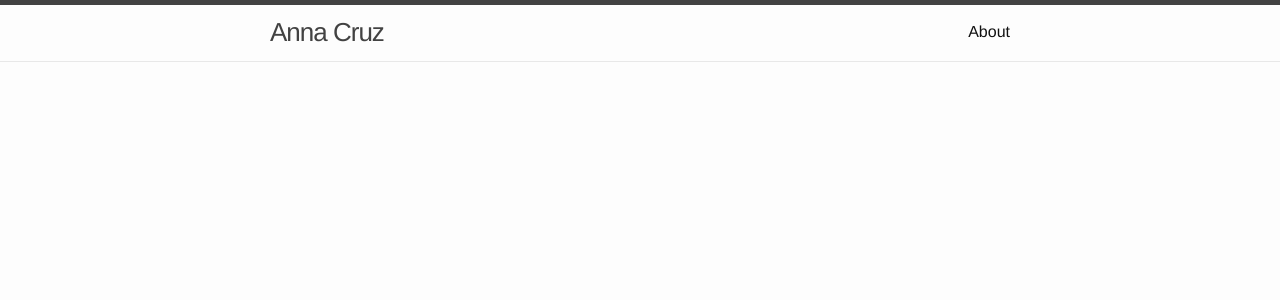
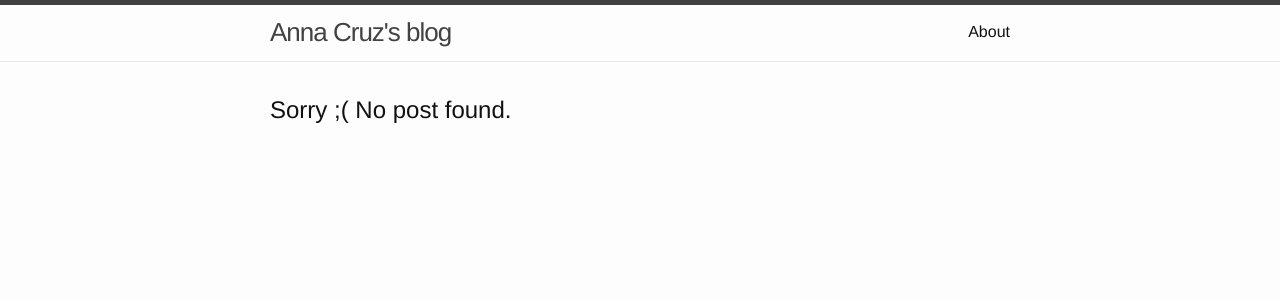
Before and after one commit to annacruz/annacruz.github.io, a Jekyll site: the page built from index.md, in a window 1280 px wide. Shown: the top 300 px of the page. Built offline with Jekyll 4.4.1, drawn with Linux system fonts in a browser that asks for light colours.

Commit message:
Adjust texts

```diff
--- a/_includes/header.html
+++ b/_includes/header.html
@@ -3,7 +3,7 @@
   <div class="wrapper">
     {% assign default_paths = site.pages | map: "path" %}
     {% assign page_paths = site.header_pages | default: default_paths %}
-    <a class="site-title" rel="author" href="{{ "/" | relative_url }}">{{ site.title | escape }}</a>
+    <a class="site-title" rel="author" href="{{ "/" | relative_url }}">{{ site.title | escape }}'s blog</a>
 
     {% if page_paths %}
       <nav class="site-nav">
--- a/_layouts/home.html
+++ b/_layouts/home.html
@@ -8,8 +8,9 @@ layout: default
   {% endif %}
 
   {{ content }}
-
-  {% if site.posts.size > 0 %}
+  {% if site.posts.size == 0 %}
+    <h2>Sorry ;( No post found.</h2>
+  {% else %}
     <ul class="post-list">
       {% for post in site.posts %}
         <li>
```
